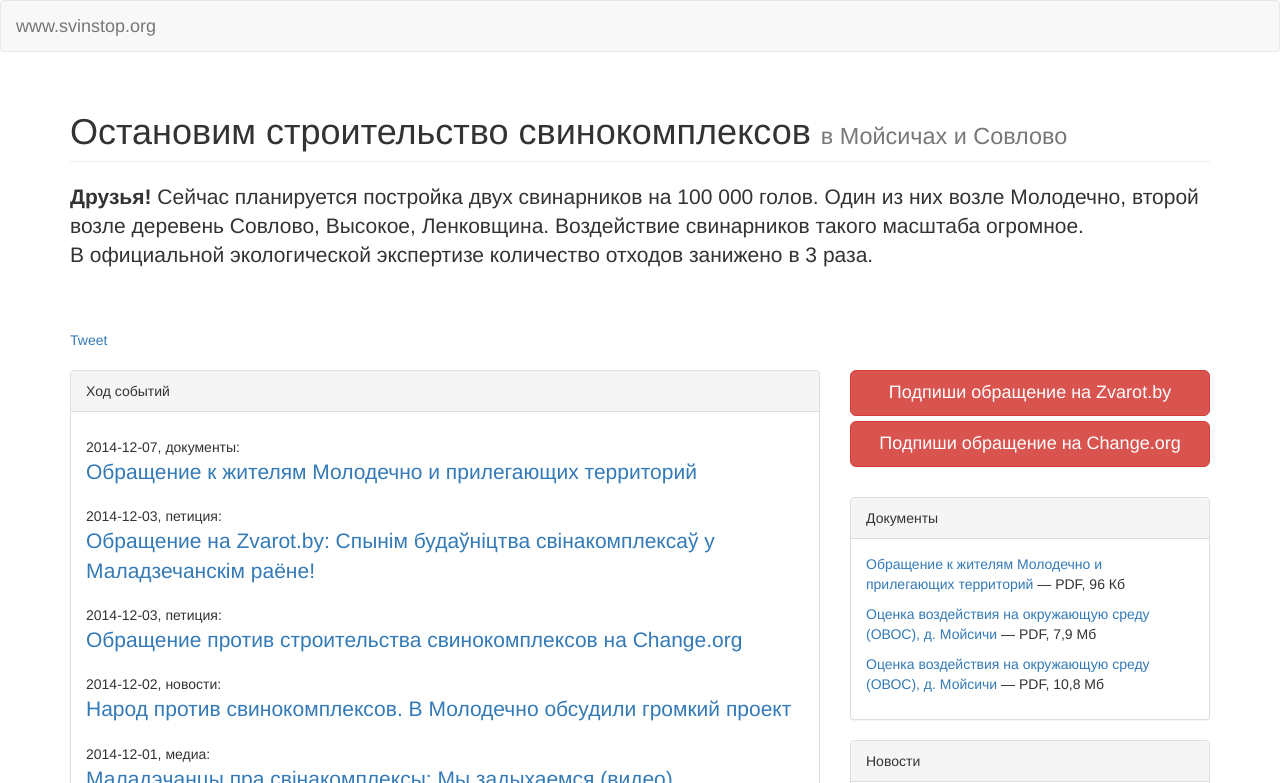
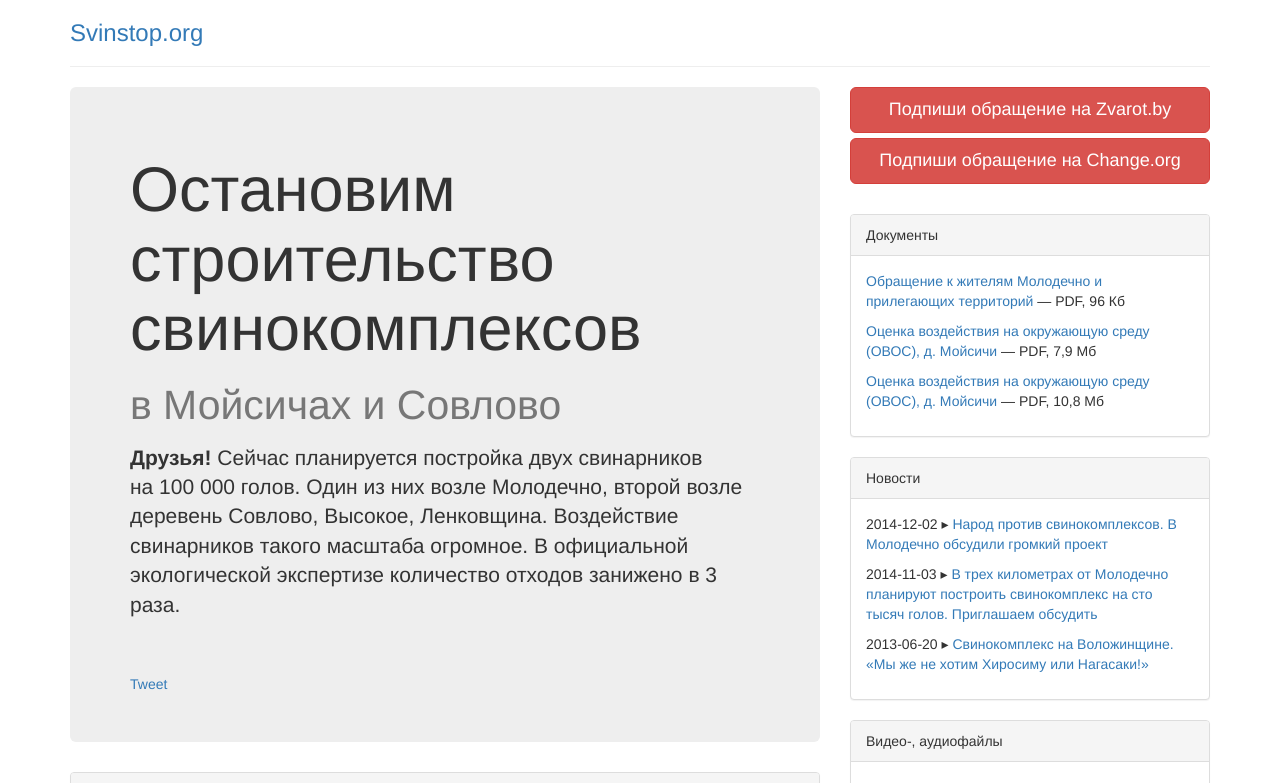
Before and after one commit to iharsuvorau/svinstop, a Jekyll site: the page built from index.html, in a window 1280 px wide and 900 px high, cut to the strip 0-783 px from the top of the window. Built offline with Jekyll 4.4.1, drawn with Linux system fonts in a browser that asks for light colours; nearby versions of some CDN libraries; comment, search, counter and statistics services are not loaded.

Commit message:
navbar and jumbotron layout updates

```diff
--- a/_includes/intro.html
+++ b/_includes/intro.html
@@ -1,4 +1,6 @@
-<h1 class="page-header">Остановим строительство свинокомплексов <small>в Мойсичах и Совлово</small></h1>
+<div class="jumbotron">
+
+<h1>Остановим строительство свинокомплексов <small>в&nbsp;Мойсичах и&nbsp;Совлово</small></h1>
 <p class="lead"><strong>Друзья! </strong> Сейчас планируется постройка двух свинарников на&nbsp;100&nbsp;000 голов. Один из&nbsp;них возле Молодечно, второй возле деревень Совлово, Высокое, Ленковщина. Воздействие свинарников такого масштаба огромное. В&nbsp;официальной экологической экспертизе количество отходов занижено в&nbsp;3 раза. </p>
 
 <div class="fb-like" data-href="{{ site.baseurl }}" data-layout="button_count" data-action="recommend" data-show-faces="true" data-share="false"></div><br/><br/>
@@ -6,5 +8,4 @@
 <a href="https://twitter.com/share" class="twitter-share-button" data-hashtags="svinstop">Tweet</a>
 <script>!function(d,s,id){var js,fjs=d.getElementsByTagName(s)[0],p=/^http:/.test(d.location)?'http':'https';if(!d.getElementById(id)){js=d.createElement(s);js.id=id;js.src=p+'://platform.twitter.com/widgets.js';fjs.parentNode.insertBefore(js,fjs);}}(document, 'script', 'twitter-wjs');</script>
 
-<br/>
-<br/>
+</div>
--- a/_includes/top.html
+++ b/_includes/top.html
@@ -1,5 +1,6 @@
 <header>
-<nav class="navbar navbar-default" role="navigation">
+
+<!-- <nav class="navbar navbar-default" role="navigation">
   <div class="container-fluid">
     <div class="navbar-header">
       <a href="{{ site.url }}" class="navbar-brand">www.svinstop.org</a>
@@ -14,5 +15,20 @@
       </ul>
     </div>
   </div>
-</nav>
+</nav> -->
+
+<div class="header">
+  <nav>
+    <ul class="nav nav-pills pull-right">
+     {% for page in site.pages %}
+        {% if page.title %}
+      <li role="presentation"><a href="{{ page.url | prepend: site.baseurl }}">{{ page.title }}</a></li>
+        {% endif %}
+      {% endfor %}
+    </ul>
+  </nav>
+  <h3 class="text-muted"><a href="/">Svinstop.org</a></h3>
+  <hr/>
+</div>
+
 </header>
--- a/_layouts/default.html
+++ b/_layouts/default.html
@@ -6,12 +6,12 @@
   <body>
     {% include fb.html %}
     {% include g-analitics.html %}
-    {% include top.html %}
+
 
 
     <div class="container">
+      {% include top.html %}
 
-      {% include intro.html %}
 
       <div class="row">
         <div class="col-md-8">
--- a/index.html
+++ b/index.html
@@ -7,6 +7,8 @@ layout: default
   <button type="button" class="close" data-dismiss="alert"><span aria-hidden="true">&times;</span><span class="sr-only">Закрыть</span></button>
   <strong>Друзья! </strong> Сейчас планируется постройка двух свинарников на 110 000 голов. Один из них возле Молодечно, второй возле деревень Совлово, Высокое, Ленковщина. Воздействие свинарников такого масштаба огромное. В официальной экологической экспертизе количество отходов занижено в 3 раза.
 </div> -->
+
+{% include intro.html %}
 
 <div class="panel panel-default">
   <div class="panel-heading">Ход событий</div>
```
